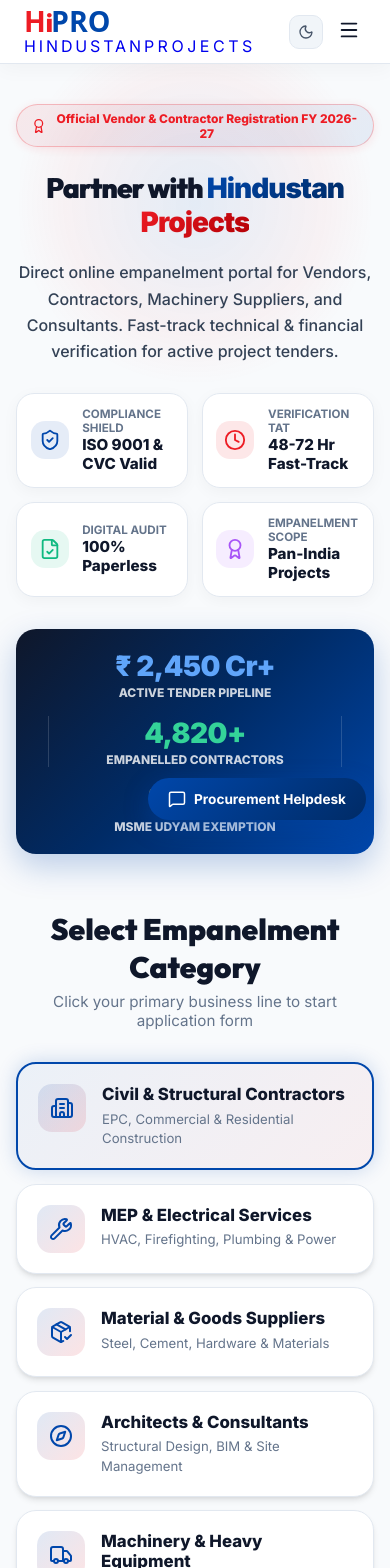
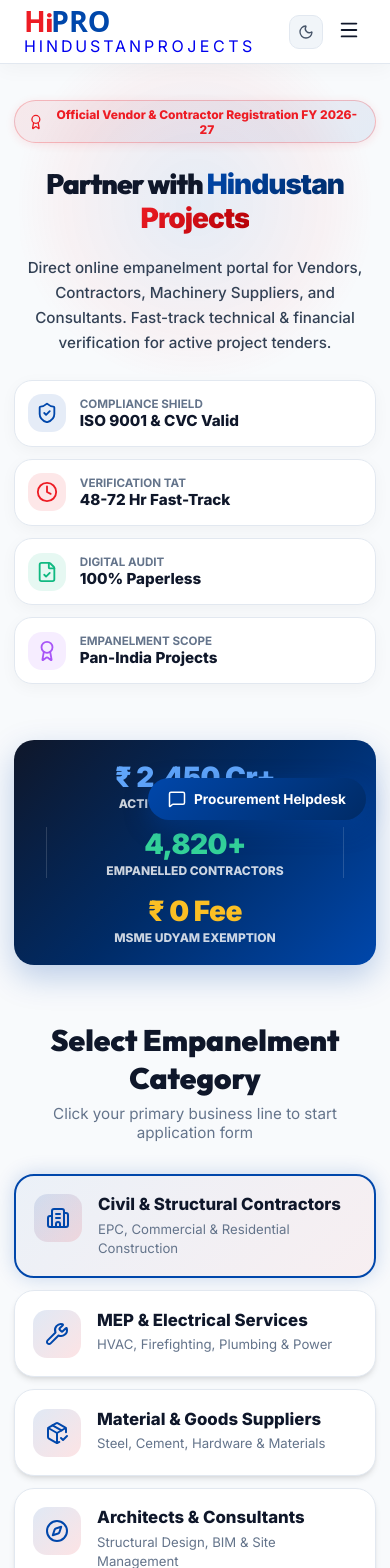
Before and after one commit to hindustan-groups/Empanelment-Portal, a React (Vite) app: page / in a window 390 px wide. Shown: the top 1568 px of the page. Built offline with nearby package versions, Linux system fonts and the light colour scheme.

Commit message:
Tablet Responsiveness Hardening: Add dedicated tablet breakpoint rules (600px-1024px) for iPad, Android tablets, 2x2 stats cards, and clean header collapse

```diff
--- a/src/index.css
+++ b/src/index.css
@@ -811,19 +811,59 @@ body {
 
 /* MULTI-DEVICE RESPONSIVE MEDIA QUERIES */
 
-/* Tablets & Small Laptops (max-width: 1024px) */
+/* Tablets & Small Laptops (600px - 1024px) */
 @media (max-width: 1024px) {
+  .hero-section {
+    padding: 3rem 1.25rem 2.25rem 1.25rem;
+  }
+
   .hero-title {
-    font-size: 2.75rem;
+    font-size: 2.6rem;
+    line-height: 1.15;
   }
+
+  .hero-subtitle {
+    font-size: 1.05rem;
+    max-width: 720px;
+  }
+
+  .trust-grid {
+    grid-template-columns: repeat(2, 1fr);
+    gap: 1rem;
+  }
+
+  .category-grid {
+    grid-template-columns: repeat(2, 1fr);
+    gap: 1rem;
+  }
+
   .form-container {
     max-width: 100%;
-    padding: 0 1.25rem;
+    padding: 0 1rem;
+    margin: 1.5rem auto 3.5rem auto;
+  }
+
+  .form-header-banner {
+    padding: 1.5rem 1.25rem;
+  }
+
+  .form-body {
+    padding: 1.5rem 1.25rem;
+  }
+
+  /* Tablet form grids — 2 columns */
+  .form-body div[style*="gridTemplateColumns"] {
+    grid-template-columns: repeat(auto-fit, minmax(220px, 1fr)) !important;
+  }
+
+  /* Admin Stats Cards Tablet 2x2 Grid */
+  div[style*="gridTemplateColumns: repeat(auto-fit, minmax(180px, 1fr))"] {
+    grid-template-columns: repeat(2, 1fr) !important;
   }
 }
 
-/* Mobile Devices & Tablets (max-width: 768px) */
-@media (max-width: 768px) {
+/* Tablet Header Collapse Breakpoint (max-width: 960px) */
+@media (max-width: 960px) {
   .desktop-only {
     display: none !important;
   }
@@ -831,77 +871,79 @@ body {
   .mobile-toggle-wrapper {
     display: flex !important;
   }
+}
 
+/* Mobile Phones (max-width: 600px) */
+@media (max-width: 600px) {
   .hero-section {
-    padding: 2.5rem 1rem 2rem 1rem;
+    padding: 2.25rem 0.85rem 1.75rem 0.85rem;
   }
 
   .hero-title {
-    font-size: 2.15rem;
+    font-size: 1.95rem;
     line-height: 1.18;
   }
 
   .hero-subtitle {
-    font-size: 1rem;
-    margin-bottom: 1.75rem;
+    font-size: 0.95rem;
+    margin-bottom: 1.5rem;
   }
 
   .trust-grid {
-    grid-template-columns: repeat(auto-fit, minmax(160px, 1fr));
-    gap: 0.85rem;
-    margin-bottom: 2rem;
+    grid-template-columns: 1fr;
+    gap: 0.75rem;
   }
 
   .category-grid {
     grid-template-columns: 1fr;
-    gap: 0.85rem;
+    gap: 0.75rem;
   }
 
   .category-card {
-    padding: 1.25rem;
+    padding: 1.15rem;
   }
 
   .form-container {
-    margin: 1rem auto 3rem auto;
-    padding: 0 0.65rem;
+    margin: 0.85rem auto 2.5rem auto;
+    padding: 0 0.5rem;
   }
 
   .form-card {
-    border-radius: 18px;
+    border-radius: 16px;
   }
 
   .form-header-banner {
-    padding: 1.35rem 1.15rem;
+    padding: 1.15rem 0.85rem;
   }
 
   .form-body {
-    padding: 1.25rem 1.15rem;
+    padding: 1rem 0.85rem;
   }
 
-  /* Force multi-column form grids to single column on mobile */
+  /* Force 1 column on smartphones */
   .form-body div[style*="gridTemplateColumns"] {
     grid-template-columns: 1fr !important;
   }
 
   .modal-backdrop {
-    padding: 0.5rem;
+    padding: 0.35rem;
   }
 
   .modal-content {
-    border-radius: 18px;
-    padding: 1.25rem;
-    max-height: 90vh;
+    border-radius: 16px;
+    padding: 1rem;
+    max-height: 92vh;
     overflow-y: auto;
   }
 
   .footer {
-    padding: 2.5rem 1rem 1.5rem 1rem;
-    margin-top: 3rem;
+    padding: 2.25rem 0.85rem 1.25rem 0.85rem;
+    margin-top: 2.5rem;
   }
 
   .footer-inner {
     grid-template-columns: 1fr;
-    gap: 1.75rem;
+    gap: 1.5rem;
   }
 }
 
```
